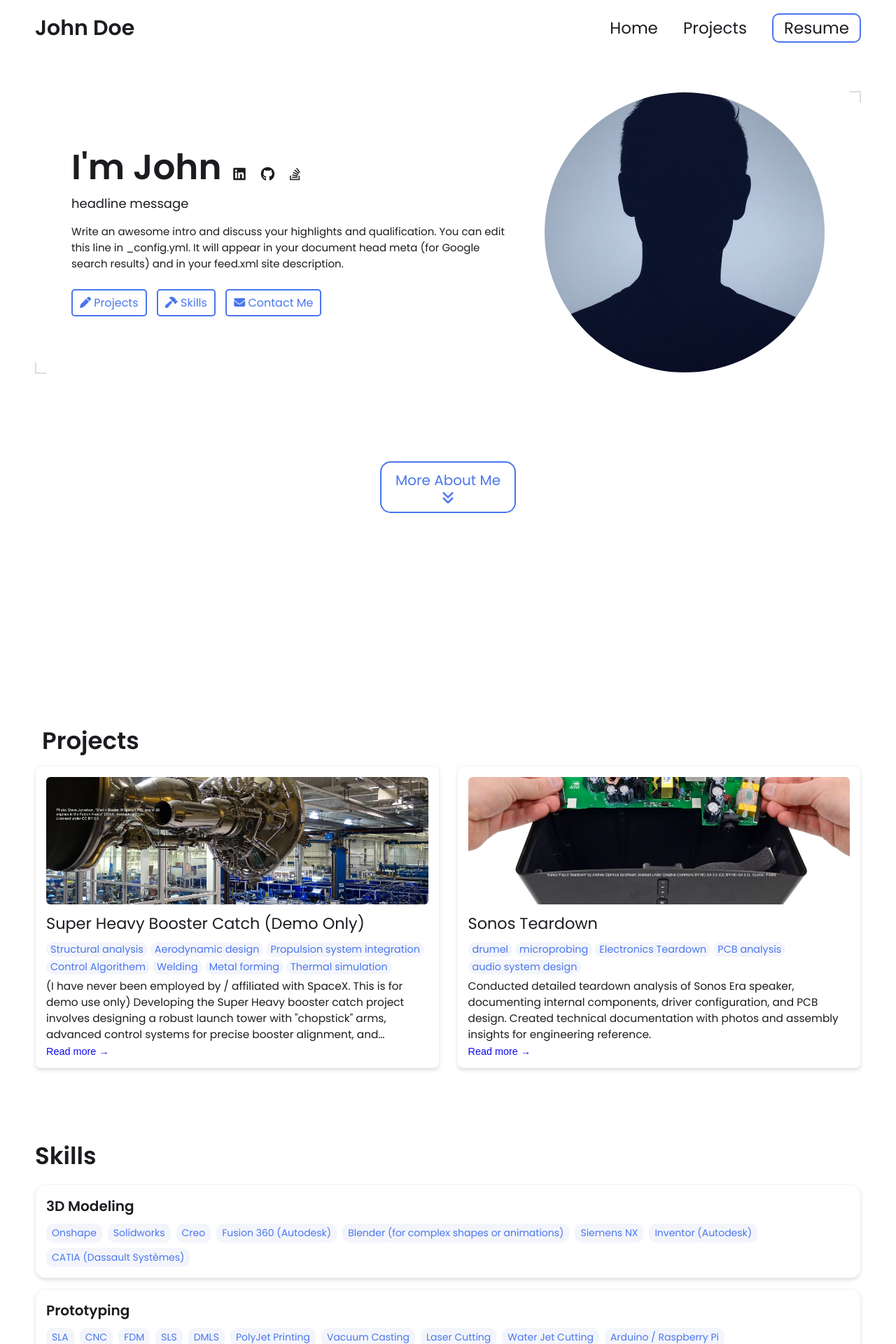
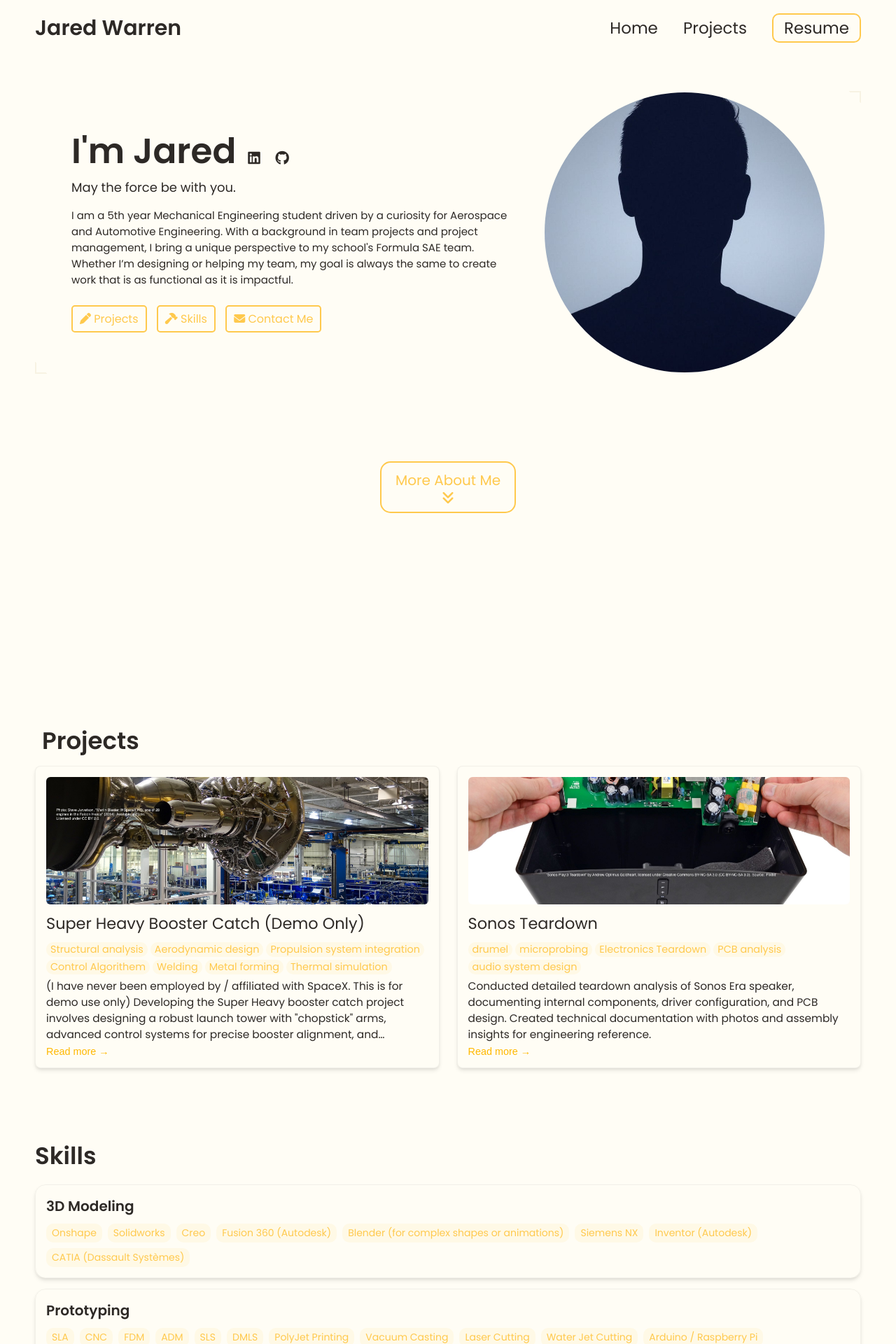
Before and after one commit to jaredjahmayne/jaredjahmayne.github.io, a Jekyll site: the page built from index.html, in a window 1280 px wide. Shown: the top 1920 px of the page at 70% size. Built offline with Jekyll 4.4.1, drawn with Linux system fonts in a browser that asks for light colours.

Commit message:
Update _config.yml

```diff
--- a/_config.yml
+++ b/_config.yml
@@ -7,17 +7,17 @@
 
 # Main Page Setup
 
-title: John Doe's Portfolio # This is what shows up in the tab of the browser
+title: Jared Warren's Portfolio # This is what shows up in the tab of the browser
 
 
 
 # Hero Section
-name: John Doe
-headline: headline message
+name: Jared Warren
+headline: May the force be with you.
 description: >- # dont remove this line. this will ignore all new lines until the next section
-  Write an awesome intro and discuss your highlights and qualification. You can edit this
-  line in _config.yml. It will appear in your document head meta (for
-  Google search results) and in your feed.xml site description.
+  I am a 5th year Mechanical Engineering student driven by a curiosity for Aerospace and Automotive Engineering.
+  With a background in team projects and project management, I bring a unique perspective to my school's Formula SAE team.
+  Whether I’m designing or helping my team, my goal is always the same to create work that is as functional as it is impactful.
 
 # Place your profile image in /assets/images/profile-image/folder and edit the file name
 profile_image: ./assets/images/profile-image/avatar.jpeg
@@ -25,15 +25,15 @@ profile_image: ./assets/images/profile-image/avatar.jpeg
 
 # Link your resume
 # You can place your resume in assets/resume/{resume.pdf or add external link such as pdf saved in google drive
-resume-url: https://drive.google.com/file/d/13Z3duVzh-gguPU5r03oJVEE6rV9rd3DS/view?usp=sharing # or /assets/resume/resume.pdf
+resume-url: https://drive.google.com/file/d/1zPF7442i2fluEMW3CxBZZWKEbb18PXDk/view?usp=sharing # or /assets/resume/resume.pdf
 
 
 # Set up external links - this will show up as small icons next to your name.
 
 external-links:    # input only your own url slug. The icons with missing entries will not appear.
-  linkedin: test    # https://www.linkedin.com/in/{your url slug}
-  github: leea12    # https://github.com/{your url slug}
-  stackoverflow: test      # https://stackoverflow.com/users/{your url slug}
+  linkedin: https://www.linkedin.com/in/jared-jwarren/    # https://www.linkedin.com/in/{your url slug}
+  github: https://github.com/jaredjahmayne    # https://github.com/{your url slug}
+  stackoverflow:       # https://stackoverflow.com/users/{your url slug}
   medium:            # https://medium.com/@{your url slug}
   x-twitter:   # https://x.com/{your url slug}
   threads:            # https://threads.net/@{your url slug}
@@ -60,6 +60,7 @@ skills:
     - SLA
     - CNC
     - FDM
+    - ADM
     - SLS
     - DMLS
     - PolyJet Printing
@@ -88,18 +89,17 @@ skills:
 
 
 # Contact Form Setup. Setup an account and copy over the key. When someone fills out the form, it will be received in your email.
-formspree-key:   https://formspree.io/f/{8-digit key}
-
+formspree-key:  https://formspree.io/f/mwvkboyg
 
 
 # Active theme (Updatethis to switch themes). Make sure to keep the indentation the samne.
 colors: # this is the basic theme
-  text: "#1a1c20"
-  border: "#ddd"
-  link: "#4a76ee"
-  highlight: "#0c0cf2"
-  background: "#ffffff"
-  light_background: "#f3f5fb"
+  text: "#2d2926"
+  border: "#f7f3e3"
+  link: "#ffc94d"
+  highlight: "#ffb800"
+  background: "#fffdf5"
+  light_background: "#fff9e6"
 
 # A few examples.
 basic theme:
```
